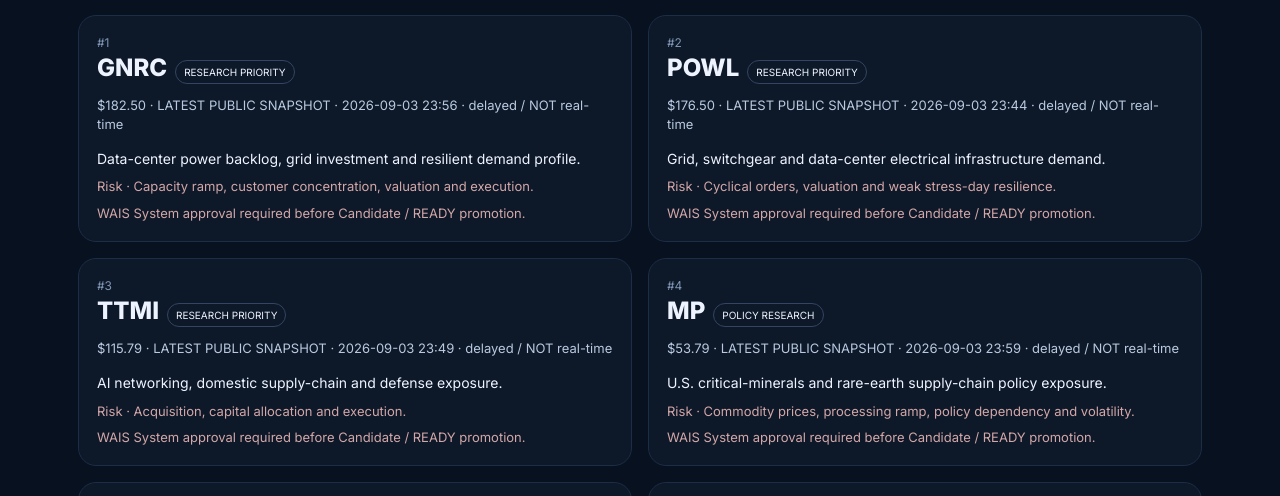
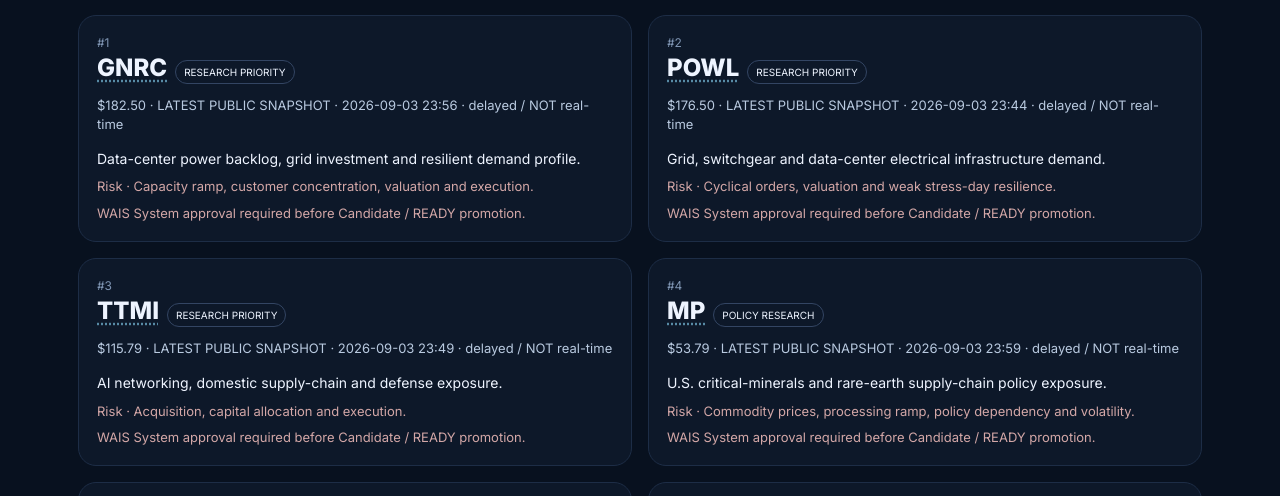
Before and after one commit to waisinvest/wais-invest, a plain HTML site: page discovery-workbench.html in a window 1280 px wide. Shown: the part 238-734 px from the top of the page. Drawn offline with Linux system fonts and the light colour scheme.

Commit message:
Connect ticker navigation across WAIS pages

```diff
--- a/discovery-workbench.html
+++ b/discovery-workbench.html
@@ -13,4 +13,4 @@ async function load(){
   });
 }
 load().catch(()=>document.getElementById('stamp').textContent='DATA GAP');
-</script></body></html>
+</script><script src="wais-ticker-links-v1.js?v=20260904a"></script></body></html>
```
